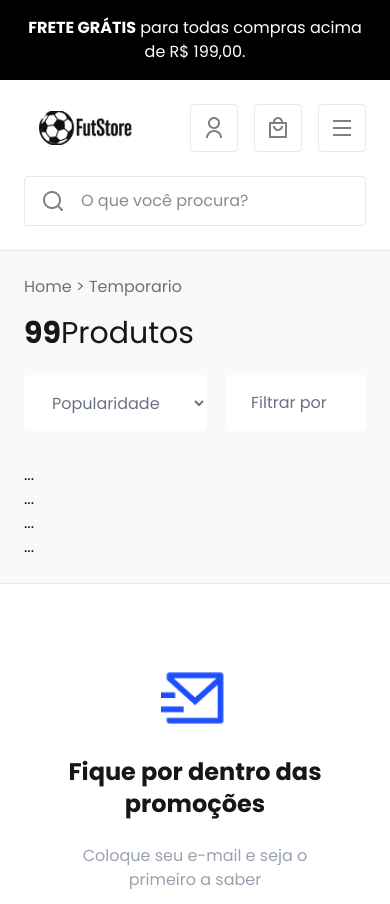
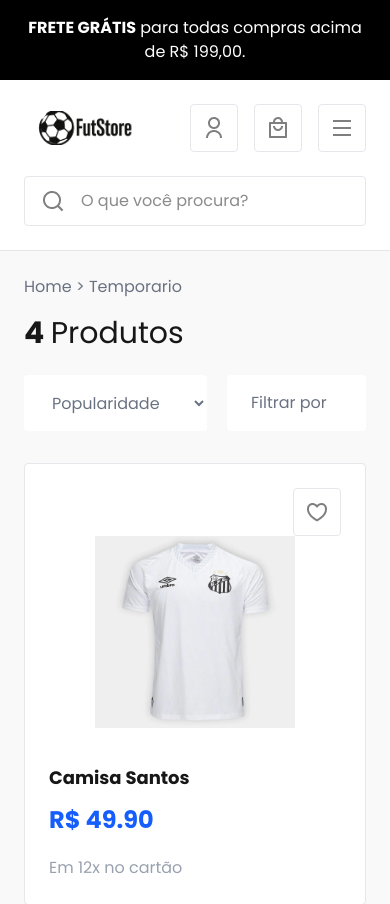
Before and after one commit to pierrepaulo/futstore, a Next.js app: page /categories/camisa in a window 390 px wide. Shown: the top 904 px of the page. Built offline with nearby package versions, Linux system fonts and the light colour scheme.

Commit message:
feat(categories) exibir produtos e corrigir responsividade

```diff
--- a/src/components/categories/product-list-filter.tsx
+++ b/src/components/categories/product-list-filter.tsx
@@ -3,6 +3,8 @@
 import { useQueryString } from "@/hooks/use-querystring";
 import { ChangeEvent, useState } from "react";
 import { FilterGroup } from "./filter-group";
+import { data } from "@/data";
+import { ProductItem } from "../product-item";
 
 export const ProductListFitler = () => {
   const queryString = useQueryString();
@@ -19,7 +21,8 @@
       <div>
         <div className="flex flex-col md:flex-row gap-6 justify-between items-start md:items-center">
           <div className="text-3xl">
-            <strong>99</strong>Produtos
+            <strong>{data.products.length} </strong>Produto
+            {data.products.length != 1 ? "s" : ""}
           </div>
           <div className="w-full md:max-w-70 flex flex-row gap-5">
             <select
@@ -50,11 +53,10 @@
           <FilterGroup id="nacional" name="Nacional" />
           <FilterGroup id="internacional" name="Internacional" />
         </div>
-        <div className="flex-1 grid grid-cols-1 md:grid-cols-3">
-          <div>...</div>
-          <div>...</div>
-          <div>...</div>
-          <div>...</div>
+        <div className="flex-1 grid grid-cols-1 md:grid-cols-2 xl:grid-cols-3 gap-8">
+          {data.products.map((item) => (
+            <ProductItem key={item.id} data={item} />
+          ))}
         </div>
       </div>
     </div>
```
